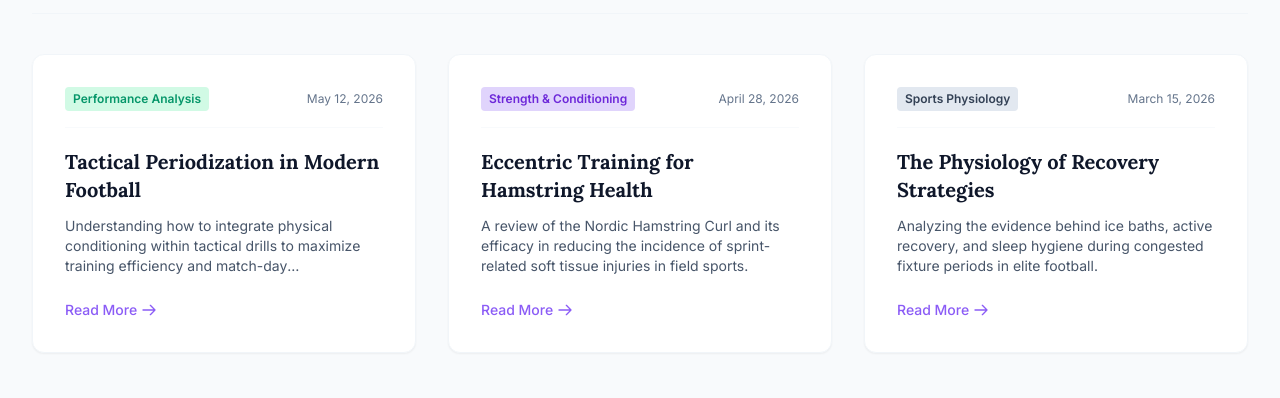
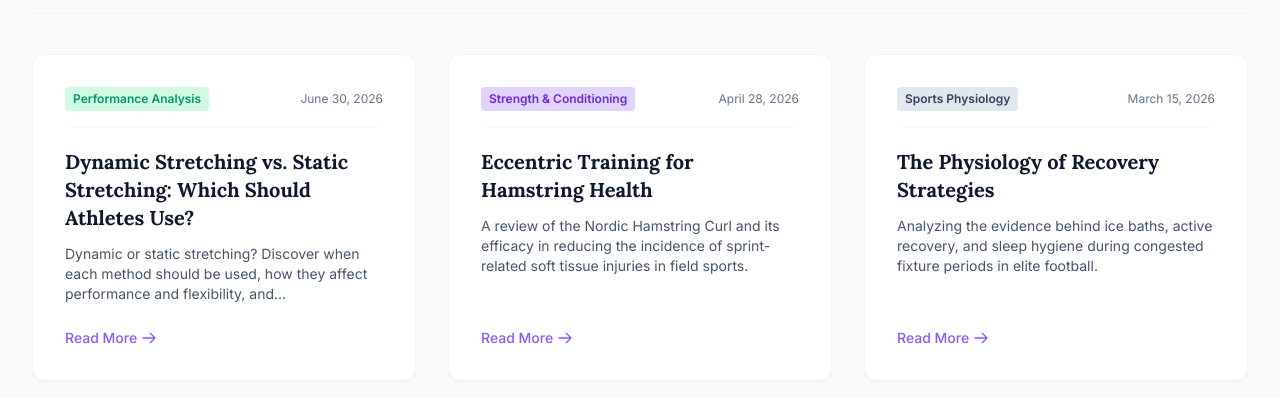
Before and after one commit to hooman-yavari/hooman-yavari.github.io, a website: page index.html in a window 1280 px wide. Shown: the part 3089-3487 px from the top of the page. Drawn offline with nearby package versions, Linux system fonts and the light colour scheme; a script that the page names is missing.

Commit message:
article  card update

```diff
--- a/index.html
+++ b/index.html
@@ -355,11 +355,13 @@
                         <div class="p-8 flex-grow flex flex-col">
                             <div class="flex justify-between items-center mb-5 pb-4 border-b border-slate-50">
                                 <span class="text-xs font-semibold text-green-dark bg-green-light px-2 py-1 rounded">Performance Analysis</span>
-                                <time class="text-xs text-slate-500">May 12, 2026</time>
+                                <time class="text-xs text-slate-500">June 30, 2026</time>
                             </div>
-                            <h3 class="font-serif font-bold text-xl text-slate-900 mb-3 group-hover:text-purple transition-colors">Tactical Periodization in Modern Football</h3>
-                            <p class="text-slate-600 text-sm flex-grow mb-6 line-clamp-3">Understanding how to integrate physical conditioning within tactical drills to maximize training efficiency and match-day preparedness.</p>
-                            <a href="#" class="text-purple font-medium text-sm inline-flex items-center gap-1 mt-auto">Read More <svg class="w-4 h-4" fill="none" stroke="currentColor" viewBox="0 0 24 24"><path stroke-linecap="round" stroke-linejoin="round" stroke-width="2" d="M14 5l7 7m0 0l-7 7m7-7H3"></path></svg></a>
+                            <a href="./articles/dynamic-vs-static-stretching.html" class="block mb-3">
+                                <h3 class="font-serif font-bold text-xl text-slate-900 group-hover:text-purple transition-colors">Dynamic Stretching vs. Static Stretching: Which Should Athletes Use?</h3>
+                            </a>
+                            <p class="text-slate-600 text-sm flex-grow mb-6 line-clamp-3">Dynamic or static stretching? Discover when each method should be used, how they affect performance and flexibility, and...</p>
+                            <a href="./articles/dynamic-vs-static-stretching.html" class="text-purple font-medium text-sm inline-flex items-center gap-1 mt-auto">Read More <svg class="w-4 h-4" fill="none" stroke="currentColor" viewBox="0 0 24 24"><path stroke-linecap="round" stroke-linejoin="round" stroke-width="2" d="M14 5l7 7m0 0l-7 7m7-7H3"></path></svg></a>
                         </div>
                     </div>
 
```
